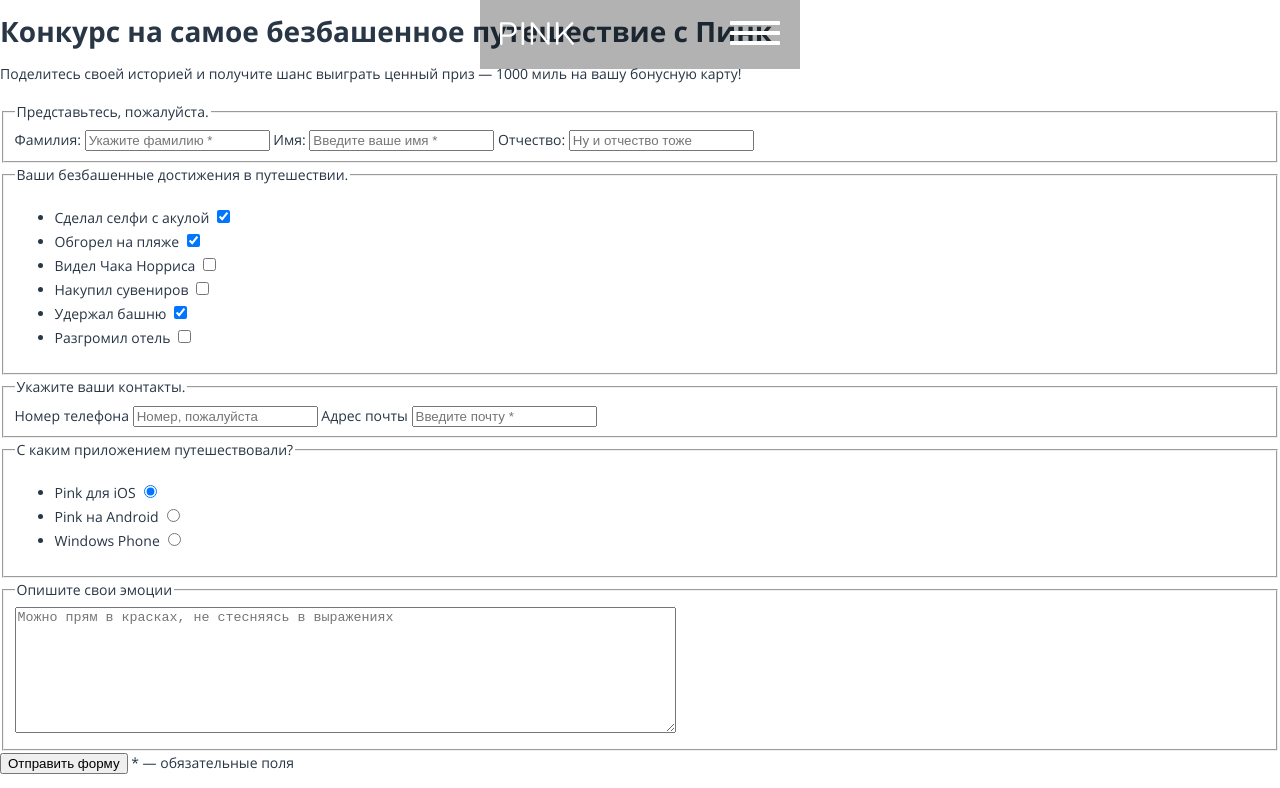
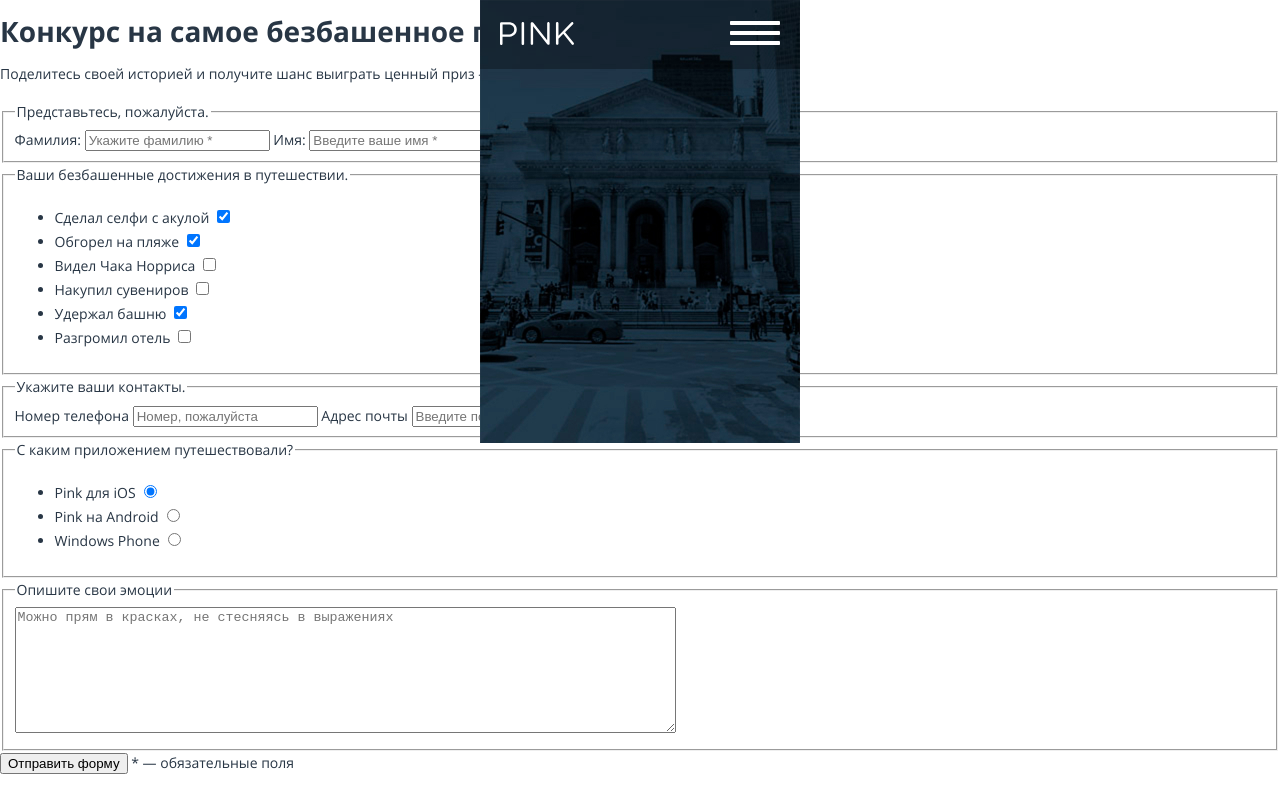
Before and after one commit to RinAlexx/245488-pink-25, a website: page source/form.html in a window 1280 px wide. Shown: the top 788 px of the page. Drawn offline with nearby package versions, Linux system fonts and the light colour scheme; files that its build step writes are made by us from their sources.

Commit message:
Исправляет header

```diff
--- a/source/form.html
+++ b/source/form.html
@@ -6,7 +6,7 @@
     <link rel="stylesheet" href="css/style.css">
   </head>
   <body class="page__body">
-    <header class="main-header">
+    <header class="main-header main-header--inner">
       <div class="main-header__wrapper">
         <a class="main-header__logo" href="index.html">
           <img class="main-header__logo-image" src="img/logo.svg" width="74" height="23" alt="Приложение Пинк.">
--- a/source/less/blocks/header-blocks/main-header.less
+++ b/source/less/blocks/header-blocks/main-header.less
@@ -1,11 +1,19 @@
 .main-header {
   position: absolute;
   left: 50%;
+
   margin-left: -160px;
+  padding-bottom: 374px;
 
   color: #ffffff;
 
-  background-color: rgba(0, 0, 0, 0.3);
+  background-image: url("../../../../img/bg-image.jpg");
+  background-repeat: no-repeat;
+  background-position: top center;
+
+  &--inner {
+    background-image: url("../../../../img/bg-image-inner.jpg");
+  }
 }
 
 .main-header__wrapper {
@@ -15,6 +23,7 @@
 
 .main-header__logo {
   position: absolute;
+  z-index: 2;
 
   display: block;
   padding: 22px 20px;
--- a/source/less/blocks/header-blocks/main-nav.less
+++ b/source/less/blocks/header-blocks/main-nav.less
@@ -1,3 +1,10 @@
+.main-nav {
+  position: relative;
+  z-index: 1;
+
+  background-color: rgba(0, 0, 0, 0.3);
+}
+
 .main-nav__toggle {
   display: block;
   margin-left: auto;
--- a/source/less/blocks/main-blocks/index-blocks/download.less
+++ b/source/less/blocks/main-blocks/index-blocks/download.less
@@ -1,12 +1,9 @@
 .download {
+  position: relative;
+
   text-align: center;
 
   color: #ffffff;
-
-  background-color: @color-darkgrey;
-  background-image: url("../../../../img/bg-image.jpg");
-  background-repeat: no-repeat;
-  background-position: top center;
 }
 
 .download__wrapper {
--- a/source/less/blocks/main-blocks/index-blocks/tariffs.less
+++ b/source/less/blocks/main-blocks/index-blocks/tariffs.less
@@ -9,7 +9,7 @@
     left: 50%;
     width: 320px;
     height: 50px;
-    margin-left: -180px;
+    margin-left: -160px;
     background-image: url("../../../../img/triangle-grey.svg");
   }
 }
```
Also changed, not shown: source/catalog.html (+1 -1 lines), source/img/bg-image-inner.jpg (added).
